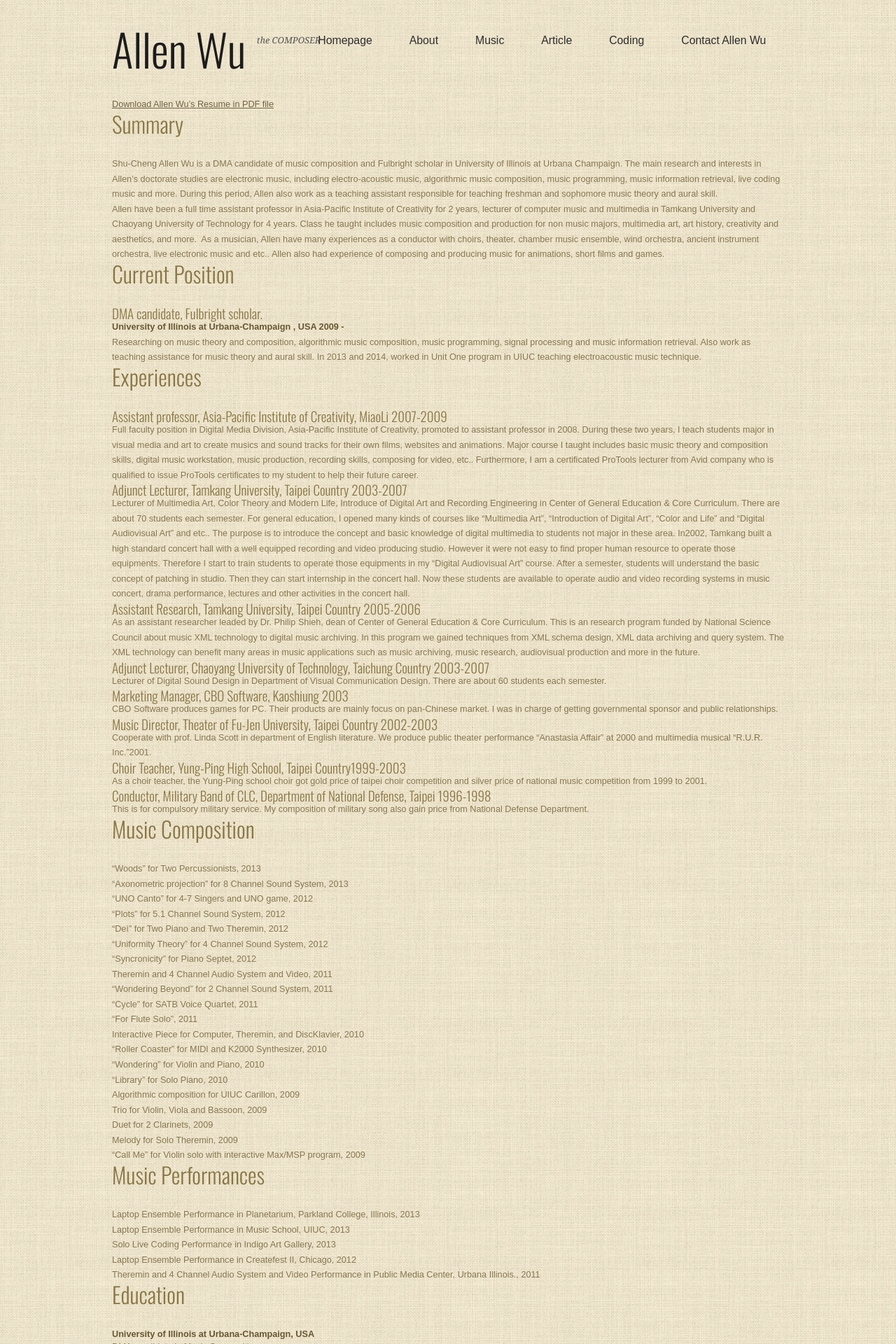
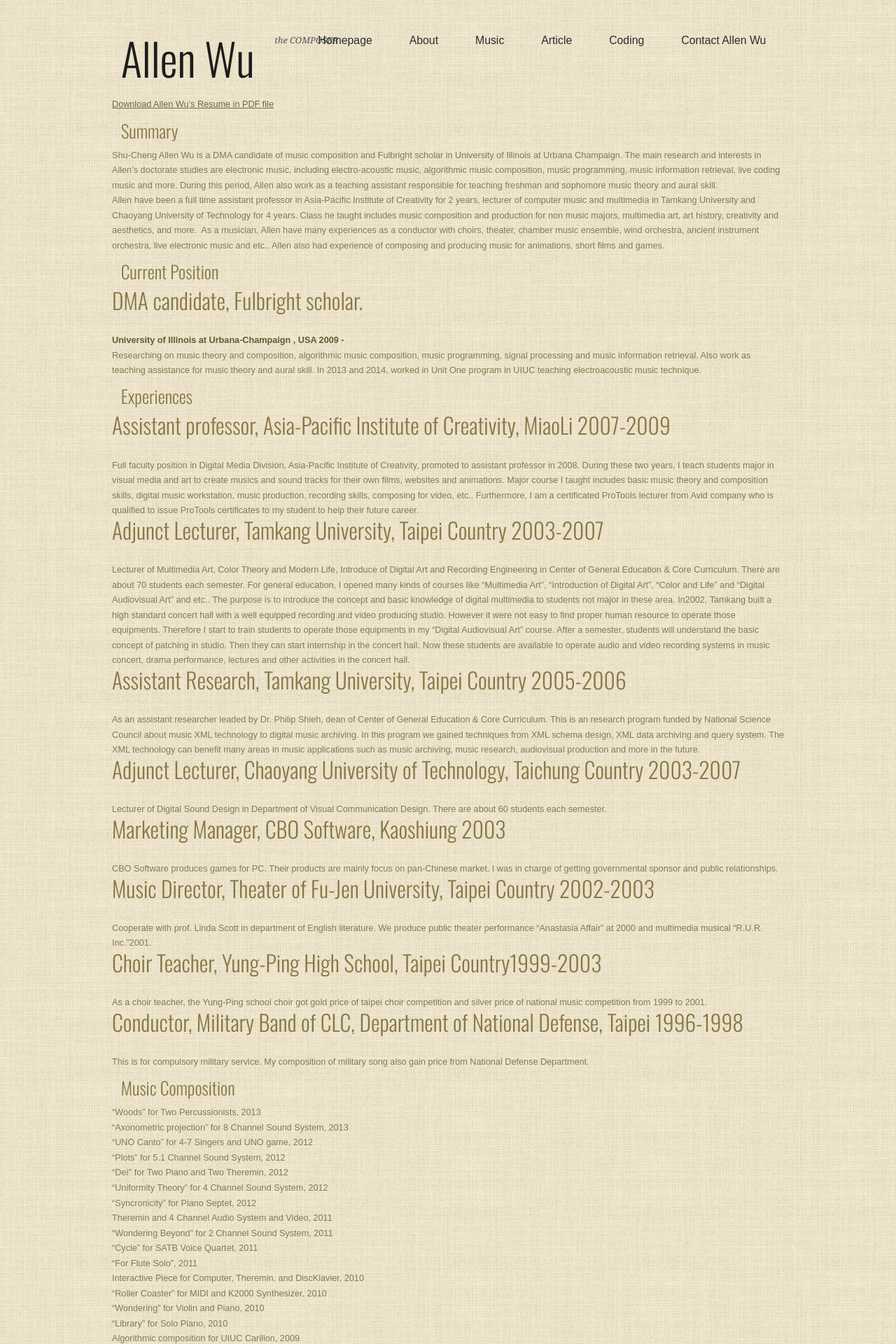
Before and after one commit to allenloves/allenloves.github.io, a Jekyll site: the page built from about.md, in a window 1280 px wide. Shown: the top 1920 px of the page at 70% size. Built offline with Jekyll 4.4.1, drawn with Linux system fonts in a browser that asks for light colours; nearby versions of some CDN libraries.

Commit message:
edit css

```diff
--- a/about.md
+++ b/about.md
@@ -10,7 +10,7 @@ layout : default
 
 
 
-## Summary ##
+# Summary
 
 Shu-Cheng Allen Wu is a DMA candidate of music composition and Fulbright scholar in University of  Illinois at Urbana Champaign.  The main research and interests in Allen’s doctorate studies are electronic music, including electro-acoustic music, algorithmic music composition, music programming, music information retrieval, live coding music and more.  During this period, Allen also work as a teaching assistant responsible for teaching freshman and sophomore music theory and aural skill.
 
@@ -18,54 +18,54 @@ Allen have been a full time assistant professor in Asia-Pacific Institute of Cre
 
 
 
-## Current Position ##
+# Current Position
 
-###  DMA candidate, Fulbright scholar.
+##  DMA candidate, Fulbright scholar.
 **University of Illinois at Urbana-Champaign , USA	2009 -**
 
 Researching on music theory and composition, algorithmic music composition, music programming, signal processing and music information retrieval.  Also work as teaching assistance for music theory and aural skill.  In 2013 and 2014, worked in Unit One program in UIUC teaching electroacoustic music technique.
 
-## Experiences ##
+# Experiences
 
-### Assistant professor, Asia-Pacific Institute of Creativity, MiaoLi	2007-2009 ###
+## Assistant professor, Asia-Pacific Institute of Creativity, MiaoLi	2007-2009
 
 Full faculty position in Digital Media Division, Asia-Pacific Institute of Creativity, promoted to assistant professor in 2008.  During these two years, I teach students major in visual media and art to create musics and sound tracks for their own films, websites and animations.  Major course I taught includes basic music theory and composition skills, digital music workstation, music production, recording skills, composing for video, etc..  Furthermore, I am a certificated ProTools lecturer from Avid company who is qualified to issue ProTools certificates to my student to help their future career.
 
 
-### Adjunct Lecturer, Tamkang University, Taipei Country	2003-2007 ###
+## Adjunct Lecturer, Tamkang University, Taipei Country	2003-2007
 
 Lecturer of Multimedia Art, Color Theory and Modern Life, Introduce of Digital Art and Recording Engineering in Center of General Education & Core Curriculum. There are about 70 students each semester.  For general education, I opened many kinds of courses like “Multimedia Art”, “Introduction of Digital Art”, “Color and Life” and “Digital Audiovisual Art” and etc..  The purpose is to introduce the concept and basic knowledge of digital multimedia to students not major in these area. In2002, Tamkang built a high standard concert hall with a well equipped recording and video producing studio.  However it were not easy to find proper human resource to operate those equipments.  Therefore I start to train students to operate those equipments in my “Digital Audiovisual Art” course.  After a semester, students will understand the basic concept of patching in studio.  Then they can start internship in the concert hall.  Now these students are available to operate audio and video recording systems in music concert, drama performance, lectures and other activities in the concert hall.
 
 
-### Assistant Research, Tamkang University, Taipei Country	2005-2006 ###
+## Assistant Research, Tamkang University, Taipei Country	2005-2006
 
 As an assistant researcher leaded by Dr. Philip Shieh, dean of Center of General Education & Core Curriculum. This is an research program funded by National Science Council about music XML technology to digital music archiving.  In this program we gained techniques from XML schema design, XML data archiving and query system.  The XML technology can benefit many areas in music applications such as music archiving, music research, audiovisual production and more in the future.
 
 
-### Adjunct Lecturer, Chaoyang University of Technology, Taichung Country	  2003-2007 ###
+## Adjunct Lecturer, Chaoyang University of Technology, Taichung Country	  2003-2007
 
 Lecturer of Digital Sound Design in Department of Visual Communication Design.  There are about 60 students each semester.
 
 
-### Marketing Manager, CBO Software, Kaoshiung	2003 ###
+## Marketing Manager, CBO Software, Kaoshiung	2003
 
 CBO Software produces games for PC. Their products are mainly focus on pan-Chinese market. I was in charge of getting governmental sponsor and public relationships.
 
 
-### Music Director, Theater of Fu-Jen University, Taipei Country	2002-2003 ###
+## Music Director, Theater of Fu-Jen University, Taipei Country	2002-2003
 
 Cooperate with prof. Linda Scott in department of English literature.  We produce public theater performance “Anastasia Affair” at 2000 and multimedia musical “R.U.R. Inc.”2001.
 
 
-### Choir Teacher, Yung-Ping High School, Taipei Country1999-2003 ###
+## Choir Teacher, Yung-Ping High School, Taipei Country1999-2003
 
 As a choir teacher, the Yung-Ping school choir got gold price of taipei choir competition and silver price of national music competition from 1999 to 2001.
 
-### Conductor, Military Band of CLC, Department of National Defense, Taipei	  1996-1998 ###
+## Conductor, Military Band of CLC, Department of National Defense, Taipei	  1996-1998
 
 This is for compulsory military service. My composition of military song also gain price from National Defense Department.
 
-## Music Composition ##
+# Music Composition
 
 “Woods” for Two Percussionists, 2013
 
@@ -127,7 +127,7 @@ Melody for Solo Theremin, 2009
 “Call Me” for Violin solo with interactive Max/MSP program,  2009
 
 
-## Music Performances ##
+# Music Performances
 
 Laptop Ensemble Performance in Planetarium, Parkland College, Illinois,  2013
 
@@ -143,7 +143,7 @@ Laptop Ensemble Performance in Createfest II, Chicago,  2012
 
 Theremin and 4 Channel Audio System and Video Performance in Public Media Center, Urbana Illinois.,   2011
 
-## Education ##
+# Education
 
 **University of Illinois at Urbana-Champaign, USA**
 
@@ -163,17 +163,17 @@ Theremin and 4 Channel Audio System and Video Performance in Public Media Center
 
 
 
-## Social Activities ##
+# Social Activities
 
-#### Tai-Ji Men Qigong Academy
-#### Association of World Citizen in Taiwan
-#### Federation of World Peace and Love
-#### 1995-2006
+### Tai-Ji Men Qigong Academy
+### Association of World Citizen in Taiwan
+### Federation of World Peace and Love
+### 1995-2006
 
 I joined these groups studying qigong and martial art.  Also I was helping them with their music and audio production during these years.  In the mean time, I was actively participating global culture exchange exhibition program in AWC and FOWPAL.  We traveled and provided cultural performances with a peace bell in different countries and cities, including White House, Capital Hill, United Nation, Twin Tower NYC, Seattle, Los Angeles, San Francisco, Japan, Korea, Singapore, to promote the importance of love, peace and our responsibilities to the earth.
 
 
-## Skills ##
+# Skills
 
 Music Composition
 
@@ -204,7 +204,7 @@ Music Theory
 Performing Art
 
 
-## Hobbies ##
+# Hobbies
 
 Literature
 
--- a/css/style.css
+++ b/css/style.css
@@ -20,8 +20,8 @@ body, #skel-panels-pageWrapper {
 }
 
 h1, h2, h3 {
-	margin: 0.5em, 0em, 0em, 0em;
-	padding: 0em;
+	margin: 0em;
+	padding: 0.5em;
 	text-transform: none;
 	font-family: 'Oswald', sans-serif;
 	font-weight: 300;
```
